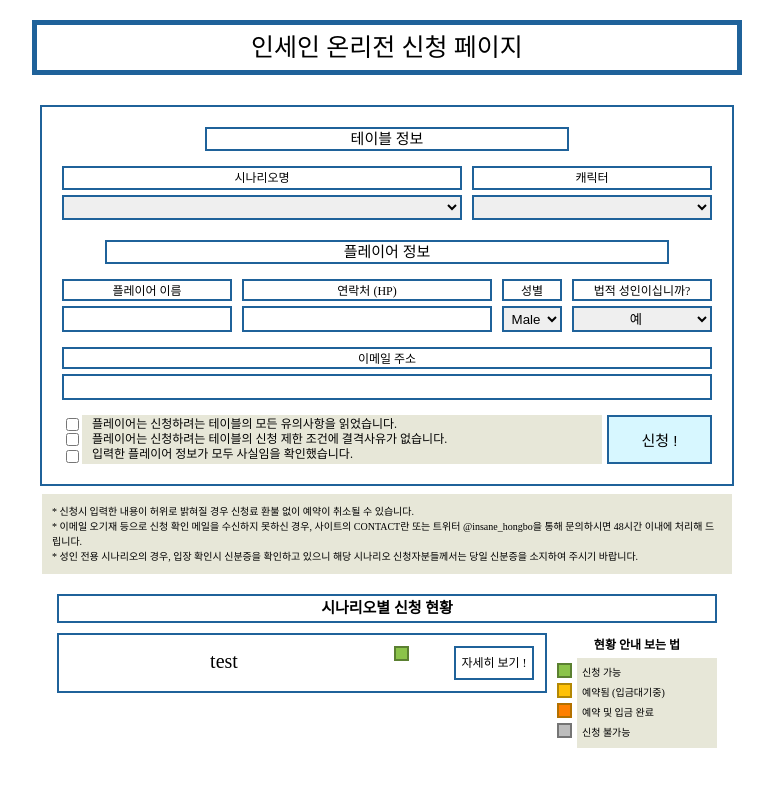
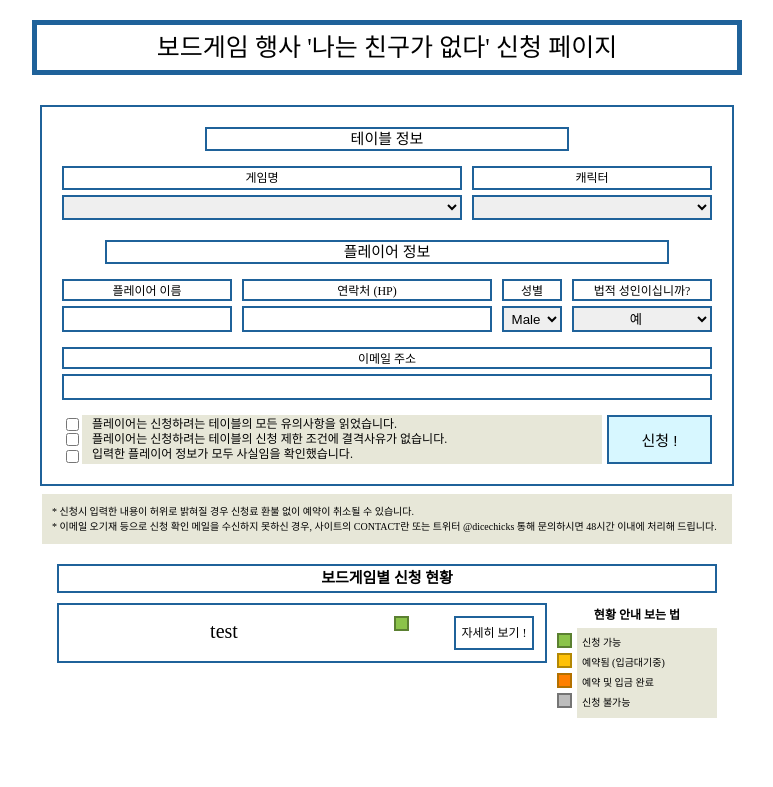
Before and after one commit to koyouhun/mysite, a Django app: page / in a window 1280 px wide. Shown: the top 787 px of the page, without its empty margins (253-1026 px from the left). Run offline with Django 3.2, Linux system fonts and the light colour scheme; data comes from the database, SQL or seed files in the repository; lists and menus that the app fills with data are empty; some libraries are stand-ins or nearby versions.

Commit message:
title change

```diff
--- a/mysite/templates/player/player_regist.html
+++ b/mysite/templates/player/player_regist.html
@@ -16,7 +16,7 @@
     {% if success == 'POST_FAIL' %}<div style="background-color: #FF5722; line-height: 30px; text-align: center; color: #ffffff;">{{ error | linebreaksbr }}</div>{% endif %}
     <div class="container body">
         <div class="header_container">
-            <div class="header_title">인세인 온리전 신청 페이지</div>
+            <div class="header_title">보드게임 행사 '나는 친구가 없다' 신청 페이지</div>
         </div>
         <div class="body_container">
             <form class="regist_form" id="regist_form" method="post" action="{% url "regist" %}">
@@ -25,7 +25,7 @@
                     <div class="table_title">테이블 정보</div>
                     <div class="table_detail">
                         <div class="table_scenario">
-                            <label for="scenario" class="table_scenario_title">시나리오명</label>
+                            <label for="scenario" class="table_scenario_title">게임명</label>
                             {{ form.scenario }}
                         </div>
                         <div class="table_character">
@@ -85,12 +85,11 @@
             </form>
             <div class="player_warning">
                 * 신청시 입력한 내용이 허위로 밝혀질 경우 신청료 환불 없이 예약이 취소될 수 있습니다.<br>
-                * 이메일 오기재 등으로 신청 확인 메일을 수신하지 못하신 경우, 사이트의 CONTACT란 또는 트위터 @insane_hongbo을 통해 문의하시면 48시간 이내에 처리해 드립니다.<br>
-                * 성인 전용 시나리오의 경우, 입장 확인시 신분증을 확인하고 있으니 해당 시나리오 신청자분들께서는 당일 신분증을 소지하여 주시기 바랍니다.
+                * 이메일 오기재 등으로 신청 확인 메일을 수신하지 못하신 경우, 사이트의 CONTACT란 또는 트위터 @dicechicks 통해 문의하시면 48시간 이내에 처리해 드립니다.
             </div>
         </div>
         <div class="footer_container">
-            <div class="footer_title">시나리오별 신청 현황</div>
+            <div class="footer_title">보드게임별 신청 현황</div>
             <div class="footer_scenario_container">
             {% for scenario in scenarios %}
                 <div class="footer_scenario">
```
